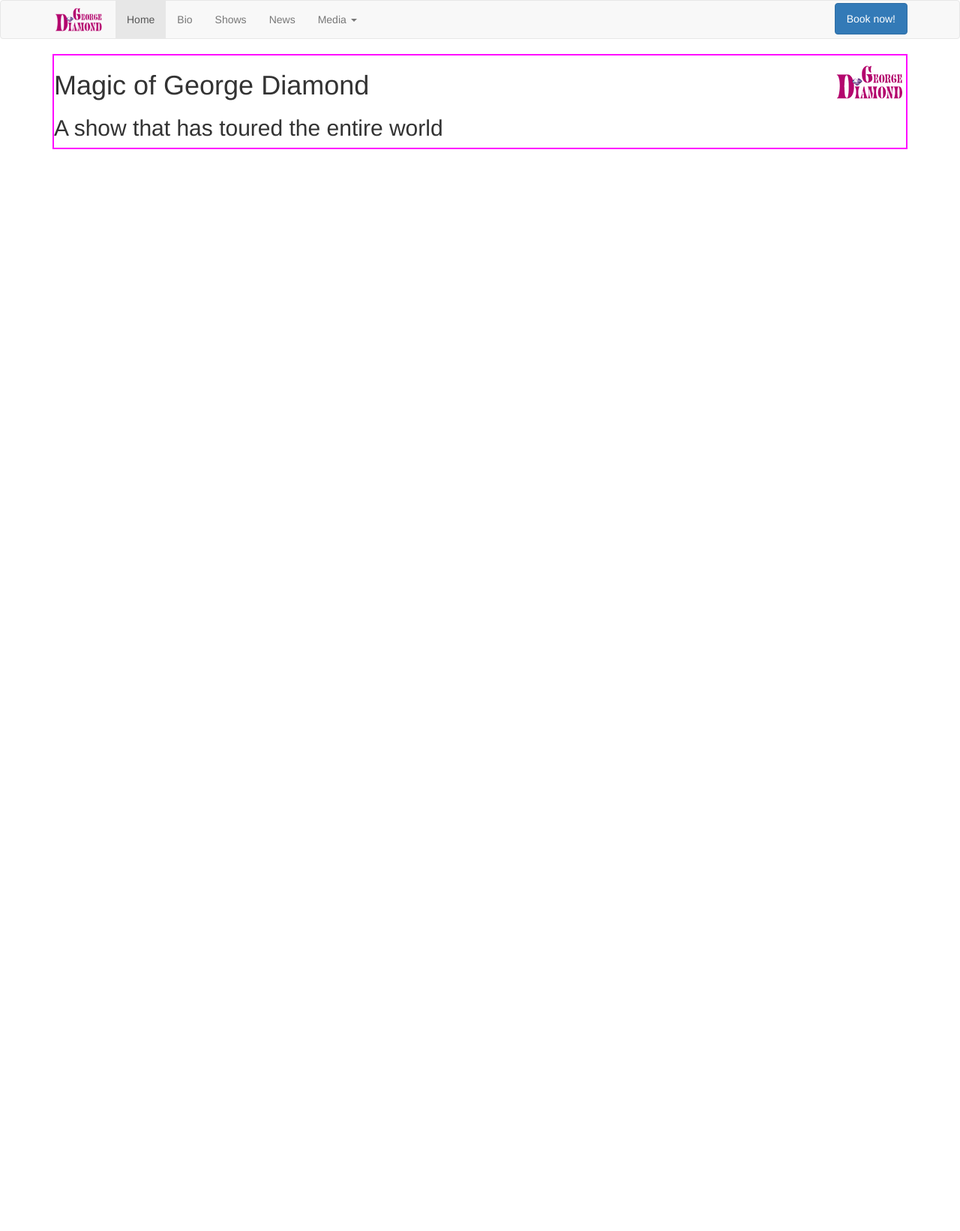
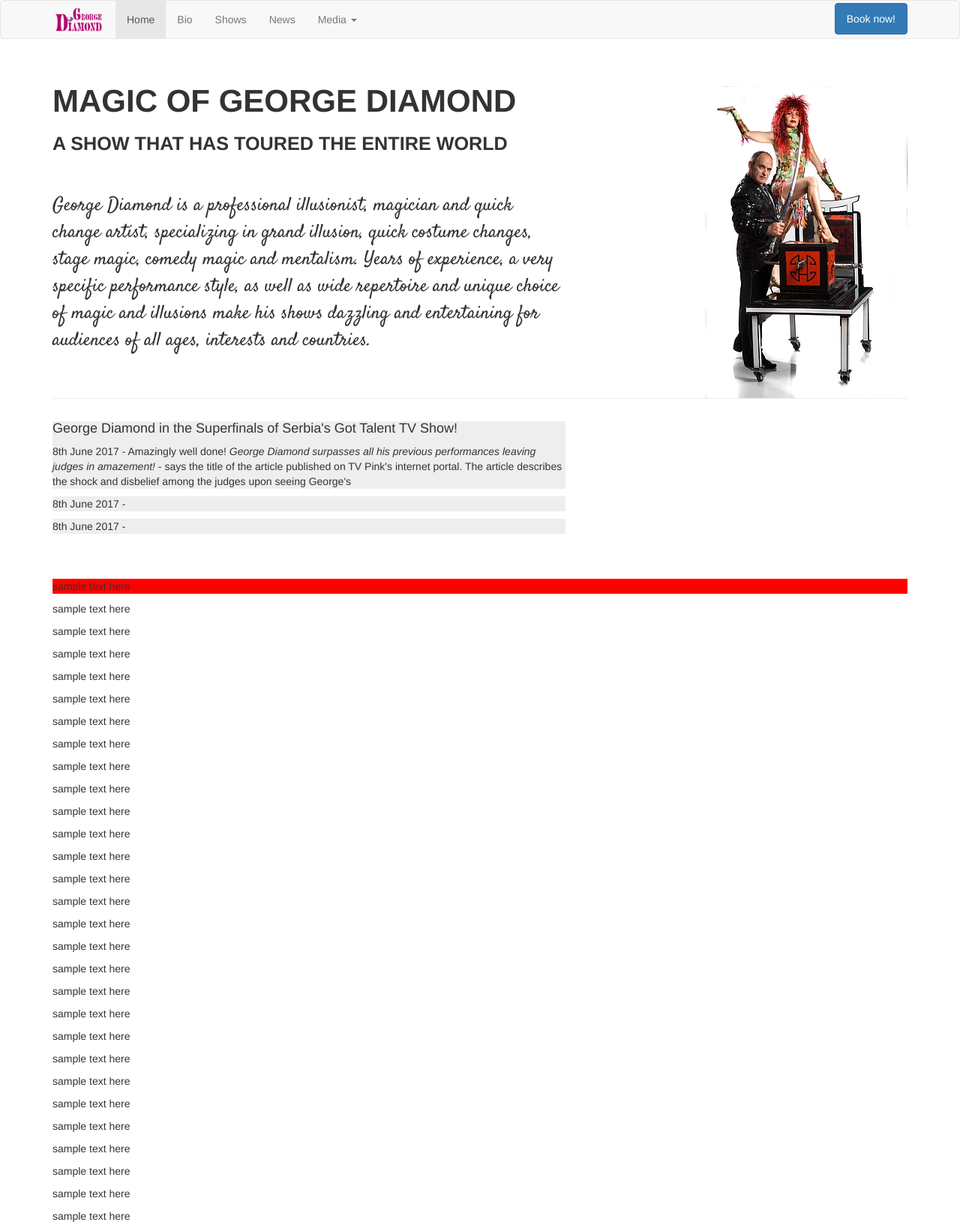
Before and after one commit to tale19/george-diamond, a PHP site: page / in a window 1280 px wide. Shown: the whole page at 75% size. Before the commit the page ends 199 px from the top, so only its background shows below. Run offline with PHP 8.4, Linux system fonts and the light colour scheme; some libraries are stand-ins or nearby versions.

Commit message:
header done

```diff
--- a/css/tale.css
+++ b/css/tale.css
@@ -3,14 +3,19 @@
 	margin: 0;
 }
 
+html {
+	font-size: 16px;
+	min-width: 320px;
+}
+
 .navbar-brand {
 	padding:0 15px;
 }
-
 .navbar-brand > img {
 	/*overflow: auto;*/
 }
 
+/* *** BOOK NOW BUTTON *** */
 ul.navbar-right > li {
 	margin-top: 3px;
 }
@@ -21,8 +26,140 @@ ul.navbar-right a.btn-primary:hover {
 	color: #333;
 }
 
-#title {
-	border: 2px solid magenta;
-	background: #FFF url("images/GeorgeDiamondLogo.png") no-repeat right top;
-	background-image: url("images/GeorgeDiamondLogo.png");
+/* *** HEADER ELEMENTS *** */
+div.page-header {
+	position: relative;
+	min-height: 420px;
+/*	border: 2px solid magenta;*/
 }
+
+div.page-header #header-holder {
+/*	border: 2px solid blue;*/
+}
+h1,h2 {
+	text-transform: uppercase;
+	color: #333;
+}
+h1 {
+	/*font-size: 2em;*/
+	font-weight: 800;
+}
+h2 {
+	/*font-size: 1.4em;*/
+	font-weight: 600;
+}
+
+div.page-header > img {
+/*	border: 2px solid yellow;*/
+	position: relative;
+	top: 0;
+	margin: 0 auto;
+}
+
+#about-george {
+	font-family: 'Satisfy', cursive;
+/*	border: 2px solid cyan;*/
+	width: 60%;
+	margin-top: 2em;
+}
+
+
+
+#top-news {
+/*	border: 2px solid lime;*/
+	/*bottom: 0;*/
+}
+
+#top-news-1,
+#top-news-2,
+#top-news-3 {
+	background-color: #EEE;
+}
+
+span.hidden-content {
+	display: none;
+}
+
+
+/* media query EXTRA SMALL display (up to 767px) */
+@media (max-width: 767px) {
+	div.page-header #header-holder {
+	}
+
+	h1, h2 {
+		text-align: center;
+	}
+	h1 {
+		font-size: 2em;
+	}
+	h2 {
+		font-size: 1.2em;
+	}
+
+	#about-george {
+		width: 100%;
+		text-align: justify;
+		font-size: 1.2em;
+	}
+
+
+	#top-news {
+		position: relative;
+		width: 100%;
+		height: 210px;
+	}
+}
+
+/* media query SMALL display (768-991px) */
+@media (min-width: 768px) {
+	div.page-header {
+	background: #FFF url("/images/background.png") no-repeat right bottom;
+	min-height: 420px;
+	}
+
+	h1 {
+		font-size: 2.33em;
+	}
+	h2 {
+		font-size: 1.4em;
+	}
+
+	#about-george {
+		font-size: 1.4em;
+	}
+
+	#top-news {
+		position: relative;
+		width: 60%;
+		height: 210px;
+		/*top: 40px;*/
+	}
+}
+
+/* media query MEDIUM display (992-1199px) */
+@media (min-width: 992px) {
+	h1 {
+		font-size: 2.75em;
+	}
+	h2 {
+		font-size: 1.65em;
+	}
+
+	#about-george {
+		font-size: 1.65em;
+	}
+}
+
+/* media query LARGE display (1220px and obove) */
+@media (min-width: 1200px) {
+	h1 {
+		font-size: 3em;
+	}
+	h2 {
+		font-size: 1.8em;
+	}
+
+	#about-george {
+		font-size: 1.8em;
+	}
+}
--- a/index.html
+++ b/index.html
@@ -5,6 +5,7 @@
 <meta http-equiv="X-UA-Compatible" content="IE-edge">
 <meta name="viewport" content="width=device-width, initial-scale=1.0">
 <title>Home | Magic and Illusions of George Diamond</title>
+<link href="https://fonts.googleapis.com/css?family=Satisfy" rel="stylesheet">
 <link rel="stylesheet" type="text/css" href="css/bootstrap.css">
 <link rel="stylesheet" type="text/css" href="css/tale.css">
 </head>
@@ -50,14 +51,63 @@
   </div><!-- /.container-fluid -->
 </nav>
 <div class="container">
-<div id="title">
-<h1>Magic of George Diamond</h1>
-<h2>A show that has toured the entire world</h2>
+<div id="title" class="page-header">
+	<div id="header-holder">
+		<h1>Magic of George Diamond</h1>
+		<h2>A show that has toured the entire world</h2>
+	</div>
+	<img src="images/background.png" alt="Background image" class="img-responsive visible-xs">
+	<div id="about-george">
+		George Diamond is a professional illusionist, magician and quick change artist, specializing in grand illusion, quick costume changes, stage magic, comedy magic and mentalism. Years of experience, a very specific performance style, as well as wide repertoire and unique choice of magic and illusions make his shows dazzling and entertaining for audiences of all ages, interests and countries.
+	</div>
+</div>
+</div> <!-- header's container -->
+<div class="container">
+<div id="top-news">
+	<div id="top-news-1">
+		<h4 class="top-news-headline">George Diamond in the Superfinals of Serbia's Got Talent TV Show!</h4>
+		<p class="top-news-preview more"><span class="news-date">8th June 2017</span> - Amazingly well done! <span style="font-style: italic;">George Diamond surpasses all his previous performances leaving judges in amazement!</span> - says the title of the article published on TV Pink's internet portal. The article describes the shock and disbelief among the judges  upon seeing George's <span class="hidden-content">act calling him one of the most talented illusionists in the whole region who has managed to shock millions of TV viewers again and stating that his performances are talked about weeks after each episode he took part in! Click <a href="http://pink.rs/showbiz/28411/zapanjujuce-dobro-dzordz-dajmond-nadmasio-prethodne-nastupe-i-ziri-ostavio-u-cudu-video">here </a> to read the article, or click on the photo on the left to see it as PDF.</span></p>
+	</div>
+	<div id="top-news-2">
+		<h4 class="top-news-headline"></h4>
+		<p class="top-news-preview"><span class="news-date">8th June 2017</span> - </p>
+	</div>
+	<div id="top-news-3">
+		<h4 class="top-news-headline"></h4>
+		<p class="top-news-preview"><span class="news-date">8th June 2017</span> - </p>
+	</div>
+</div> <!-- top news -->
 
+<p style="background-color: red;">sample text here</p>
+<p>sample text here</p>
+<p>sample text here</p>
+<p>sample text here</p>
+<p>sample text here</p>
+<p>sample text here</p>
+<p>sample text here</p>
+<p>sample text here</p>
+<p>sample text here</p>
+<p>sample text here</p>
+<p>sample text here</p>
+<p>sample text here</p>
+<p>sample text here</p>
+<p>sample text here</p>
+<p>sample text here</p>
+<p>sample text here</p>
+<p>sample text here</p>
+<p>sample text here</p>
+<p>sample text here</p>
+<p>sample text here</p>
+<p>sample text here</p>
+<p>sample text here</p>
+<p>sample text here</p>
+<p>sample text here</p>
+<p>sample text here</p>
+<p>sample text here</p>
+<p>sample text here</p>
+<p>sample text here</p>
+<p>sample text here</p>
 </div>
-</div>
-
-
 
 <script type="text/javascript" src='https://code.jquery.com/jquery-3.1.0.min.js'></script>
 <script type="text/javascript" src="js/bootstrap.js"></script>
```
Also changed, not shown: images/background.png (added), 2 other files.
